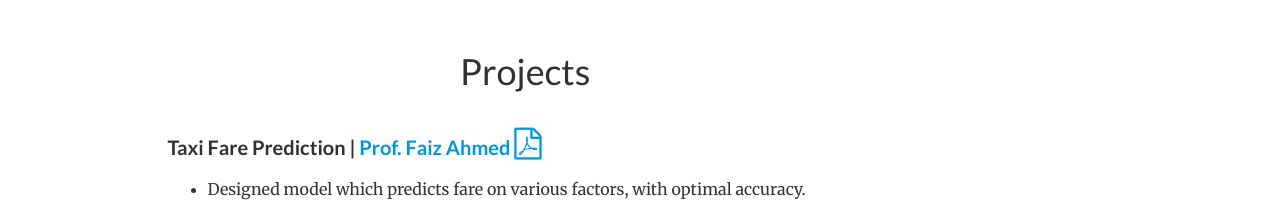
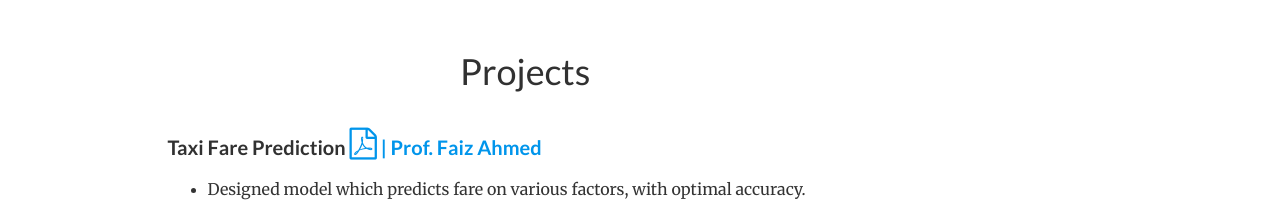
Before and after one commit to pkjkumar66/pankajkr.github.io, a plain HTML site: page index.html in a window 1280 px wide. Shown: the part 1920-2138 px from the top of the page. Drawn offline with nearby package versions, Linux system fonts and the light colour scheme; some packages are replaced by stand-ins of ours.

Commit message:
updated link

```diff
--- a/index.html
+++ b/index.html
@@ -330,10 +330,10 @@
       <div class="col-xs-0 col-md-1"></div>
       <div class="col-xs-12 col-md-11">
 
-        <h3 id="taxi-fare-prediction">  Taxi Fare Prediction |
+        <h3 id="taxi-fare-prediction">  Taxi Fare Prediction
+          <a href="/project/Taxi_fare.pdf" target="_blank">
+          <i class="fa fa-file-pdf-o big-icon"></i> |
           <a href="https://home.iitk.ac.in/~pkj/" target="_blank"> Prof. Faiz Ahmed</a>
-          <a href="/project/Taxi_fare.pdf" target="_blank">
-            <i class="fa fa-file-pdf-o big-icon"></i>
           </a>
         </h3>
         <p>
```
